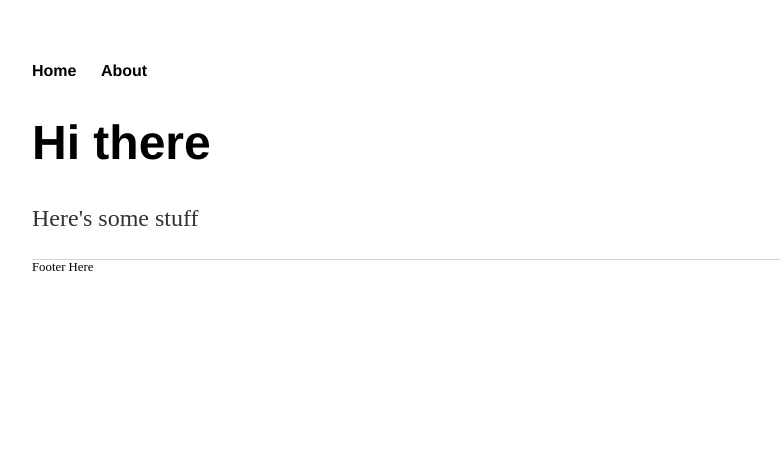
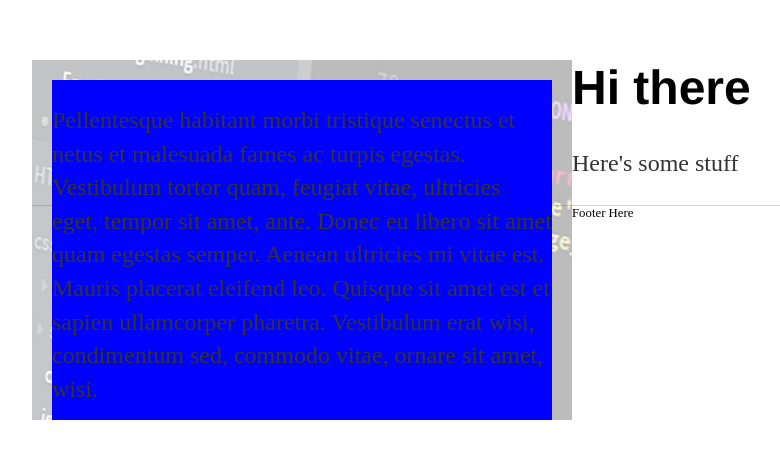
Before and after one commit to thweattm/thweattm.github.io, a Jekyll site: the page built from index.html, in a window 1280 px wide. Shown: the top 459 px of the page, without its empty margins (160-940 px from the left). Built offline with Jekyll 4.4.1, drawn with Linux system fonts in a browser that asks for light colours.

Commit message:
Update default.html

```diff
--- a/_layouts/default.html
+++ b/_layouts/default.html
@@ -5,7 +5,7 @@
 		<link rel="stylesheet" type="text/css" href="/css/main.css">
 	</head>
 	<body>
-		<div class="header">
+		<!--<div class="header">
 			<div class="navigation">
 				<nav>
 					<ul>
@@ -14,7 +14,16 @@
 					</ul>
 				</nav>
 			</div>
-		</div>
+		</div>-->
+
+
+		<div class="alpha_wrapper">
+			<div class="alpha_2"></div><!-- alpha_2 ends -->
+			<div class="text_holder_2">
+				<p>Pellentesque habitant morbi tristique senectus et netus et malesuada fames ac turpis egestas. Vestibulum tortor quam, feugiat vitae, ultricies eget, tempor sit amet, ante. Donec eu libero sit amet quam egestas semper. Aenean ultricies mi vitae est. Mauris placerat eleifend leo. Quisque sit amet est et sapien ullamcorper pharetra. Vestibulum erat wisi, condimentum sed, commodo vitae, ornare sit amet, wisi.</p>
+		  	</div><!-- text_holder_2 ends -->
+		</div><!-- alpha_wrapper ends -->
+
 
 		<div class="container">
 			{{ content }}
```
